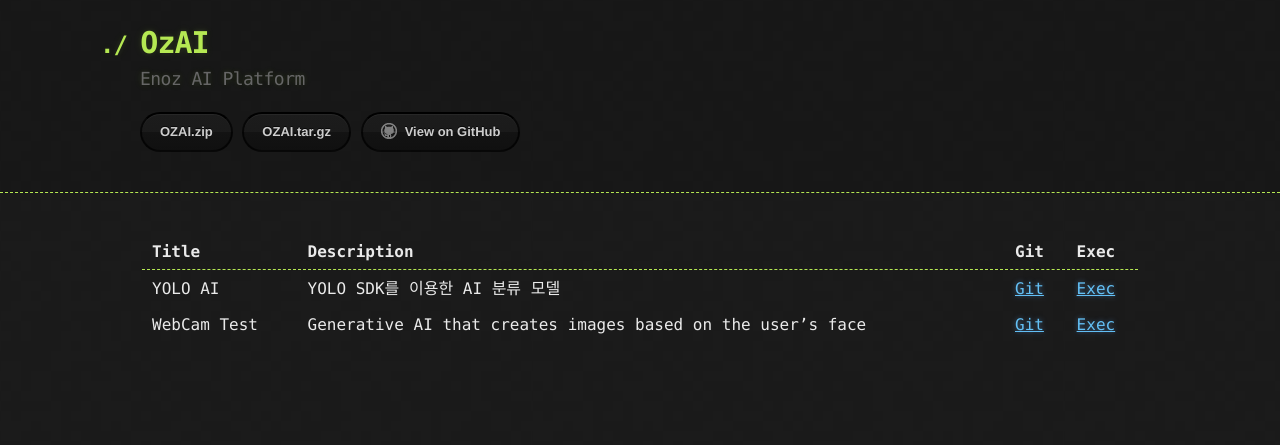
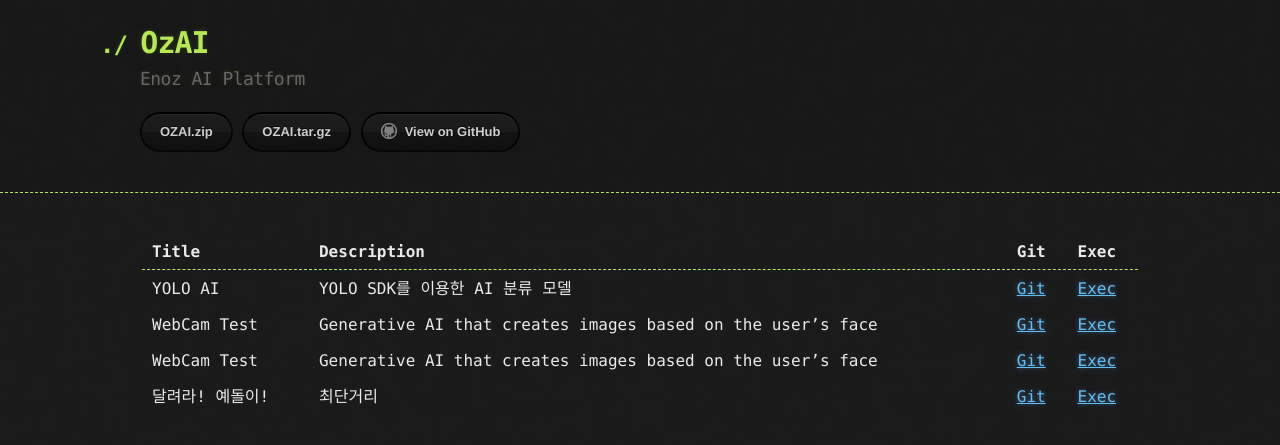
Before and after one commit to enozdev/enoz.github.io, a Jekyll site: the page built from index.md, in a window 1280 px wide. Shown: the top 445 px of the page. Built offline with Jekyll 4.4.1, drawn with Linux system fonts in a browser that asks for light colours.

Commit message:
Docs: MD 파일 수정

```diff
--- a/index.md
+++ b/index.md
@@ -6,3 +6,5 @@ layout: default
 |:-------------|:------------------|:------|:------|
 | YOLO AI     | YOLO SDK를 이용한 AI 분류 모델 | [Git](https://github.com/enozdev/Yolo_Web)  | [Exec](https://enozdev.github.io/Yolo_Web/)  |
 | WebCam Test  | Generative AI that creates images based on the user's face | [Git](https://github.com/enozdev/test_page) | [Exec](https://enozdev.github.io/test_page/)  |
+| WebCam Test  | Generative AI that creates images based on the user's face | [Git](https://github.com/enozdev/test_page) | [Exec](https://enozdev.github.io/test_page/)  |
+| 달려라! 예돌이!  | 최단거리 | [Git](https://github.com/enozdev/test_page) | [Exec](https://enozdev.github.io/ShortestWay_Web/)  |
```
